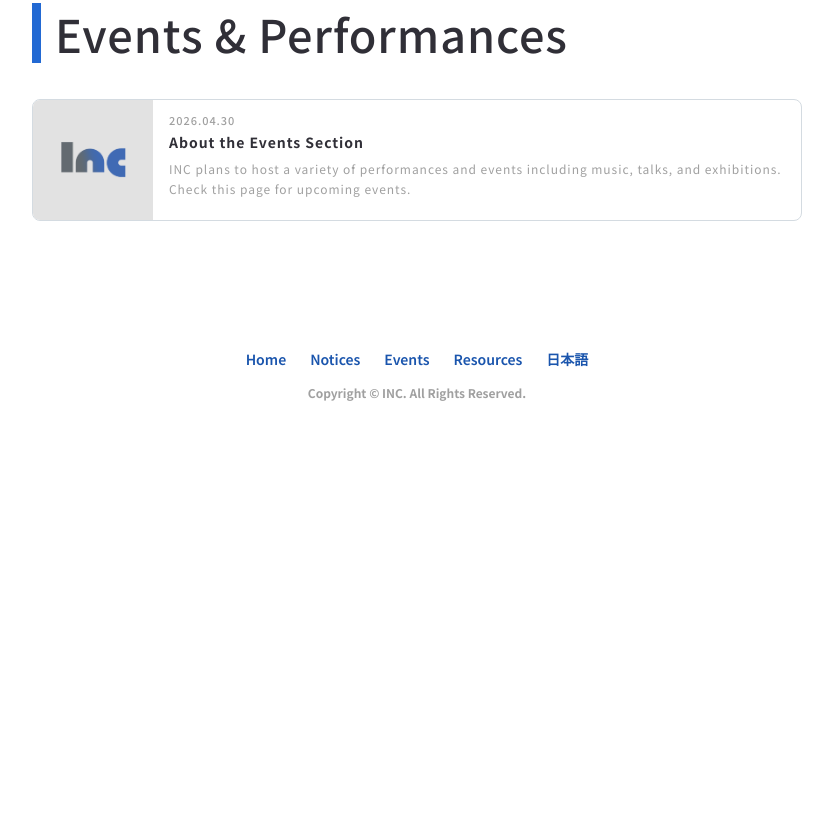
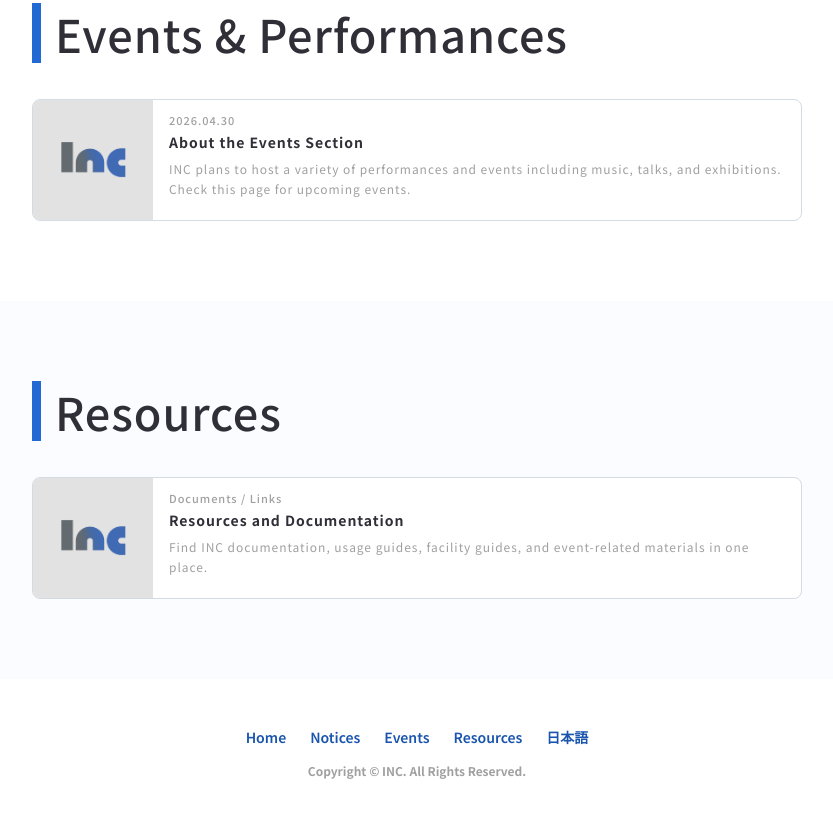
Before and after one commit to incvrchat/inc, a website: page en/index.html in a window 1280 px wide. Shown: the part 1344-2162 px from the top of the page, without its empty margins (348-1181 px from the left). Before the commit the page ends 1818 px from the top, so only its background shows below. Drawn offline with nearby package versions, Linux system fonts and the light colour scheme.

Commit message:
表記の微修正とEN版更新

```diff
--- a/assets/css/style.css
+++ b/assets/css/style.css
@@ -297,6 +297,7 @@ nav p {
   gap: 10px;
   font-size: 28px;
   font-weight: 700;
+  margin-top: 34px;
   padding-bottom: 8px;
   border-bottom: 1px solid #d4dbe1
 }
@@ -1448,7 +1449,8 @@ footer {
   }
 
   .article-prose h2 {
-    font-size: 24px
+    font-size: 24px;
+    margin-top: 30px
   }
 
   .article-prose h2:before {
--- a/en/index.html
+++ b/en/index.html
@@ -226,6 +226,36 @@
             More
           </button>
         </section>
+
+        <section
+          data-accordion="normal"
+          data-class="nav-default"
+          data-title="Resources"
+          id="resources"
+          class="scroll-point"
+        >
+          <h2>Resources</h2>
+          <ul class="event-grid">
+            <li class="event-card" data-more="">
+              <a href="./resources/" class="event-card-inner">
+                <div class="event-card-img">
+                  <img
+                    src="/inc/assets/images/ico/grouplink_icon.png"
+                    alt="Resources"
+                    loading="lazy"
+                  />
+                </div>
+                <div class="event-card-body">
+                  <div class="event-date">Documents / Links</div>
+                  <h3 class="event-title">Resources and Documentation</h3>
+                  <p class="event-desc">
+                    Find INC documentation, usage guides, facility guides, and event-related materials in one place.
+                  </p>
+                </div>
+              </a>
+            </li>
+          </ul>
+        </section>
       </div>
     </main>
 
```
Also changed, not shown: docs/facilities-and-features-guide.html (+14 -0 lines), docs/for-those-who-wish-to-post-a-poster.html (+2 -0 lines), docs/what-is-inc.html (+6 -0 lines), en/docs/facilities-and-features-guide.html (+14 -0 lines), en/docs/for-those-who-wish-to-post-a-poster.html (+2 -0 lines), en/docs/what-is-inc.html (+6 -0 lines).
